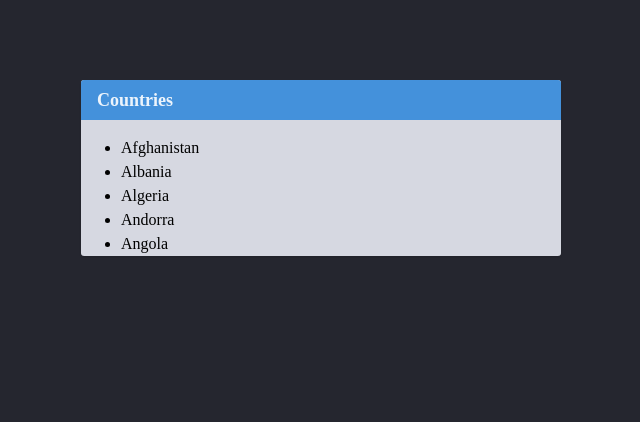
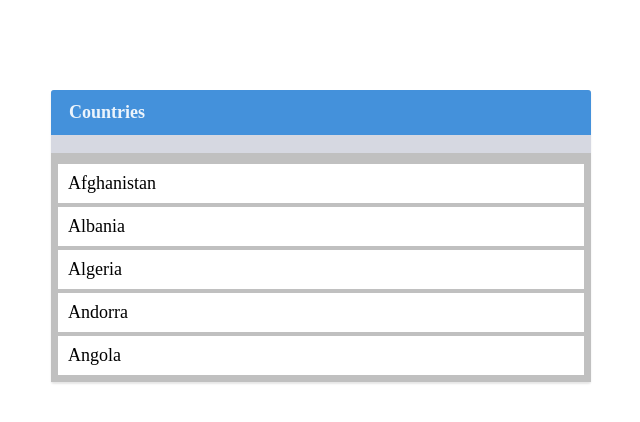
Before and after one commit to Udruga-Studenata-Racunarstva-Classroom/css-1-p0tni, a plain HTML site: page box_practice/index.html in a window 1280 px wide. Shown: the whole page, without its empty margins (319-959 px from the left). Drawn offline with Linux system fonts and the light colour scheme.

Commit message:
countries_box

```diff
--- a/box_practice/style.css
+++ b/box_practice/style.css
@@ -1,7 +1,7 @@
 body,
 html {
-  background: #25262f;
-  font-size: 16px;
+  background: white;
+  font-size: 18px;
   line-height: 1.5em;
 }
 .site-wrapper {
@@ -40,3 +40,15 @@ html {
   border-radius: 4px;
   background: #fff;
 }
+
+ul{
+  border: 7px solid silver;
+  padding-inline-start: 0px;
+	list-style-type: none;
+}
+li{
+  padding: 6px 0px 6px 10px;
+	background-color: white;
+	text-align: left;
+	border-top: 4px solid silver;
+}
```
